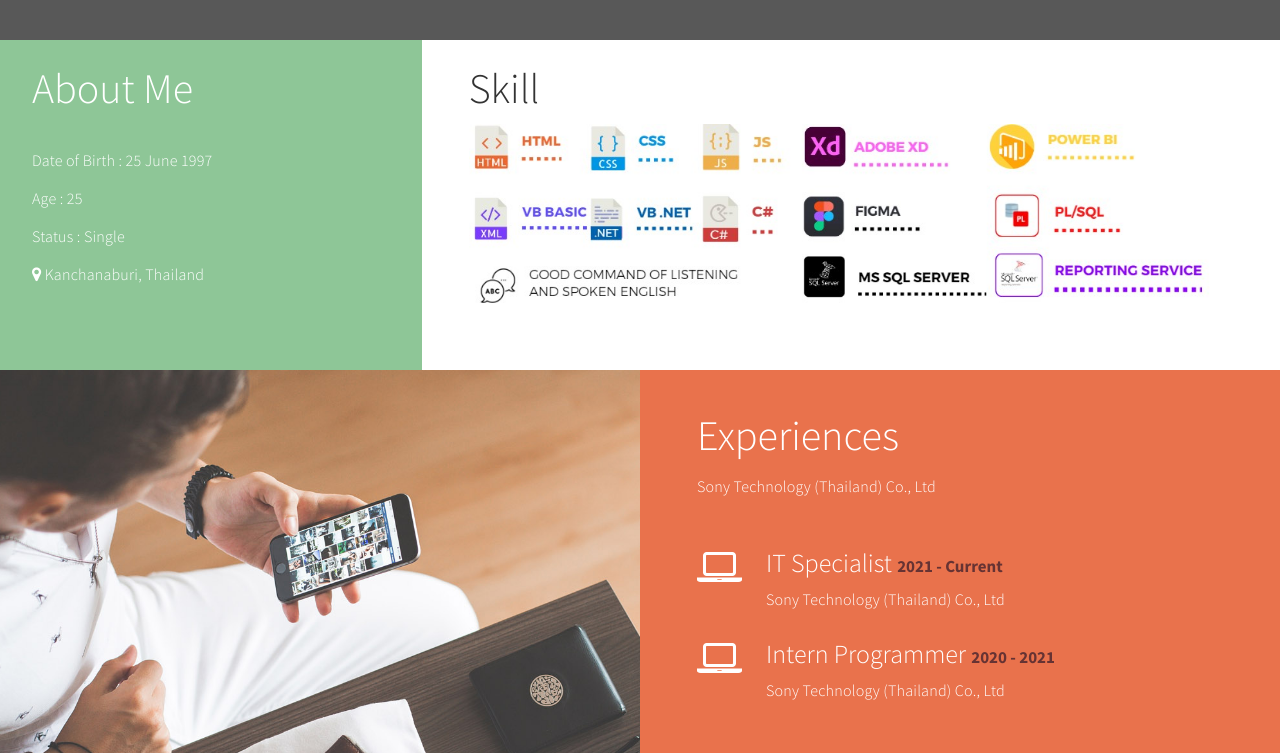
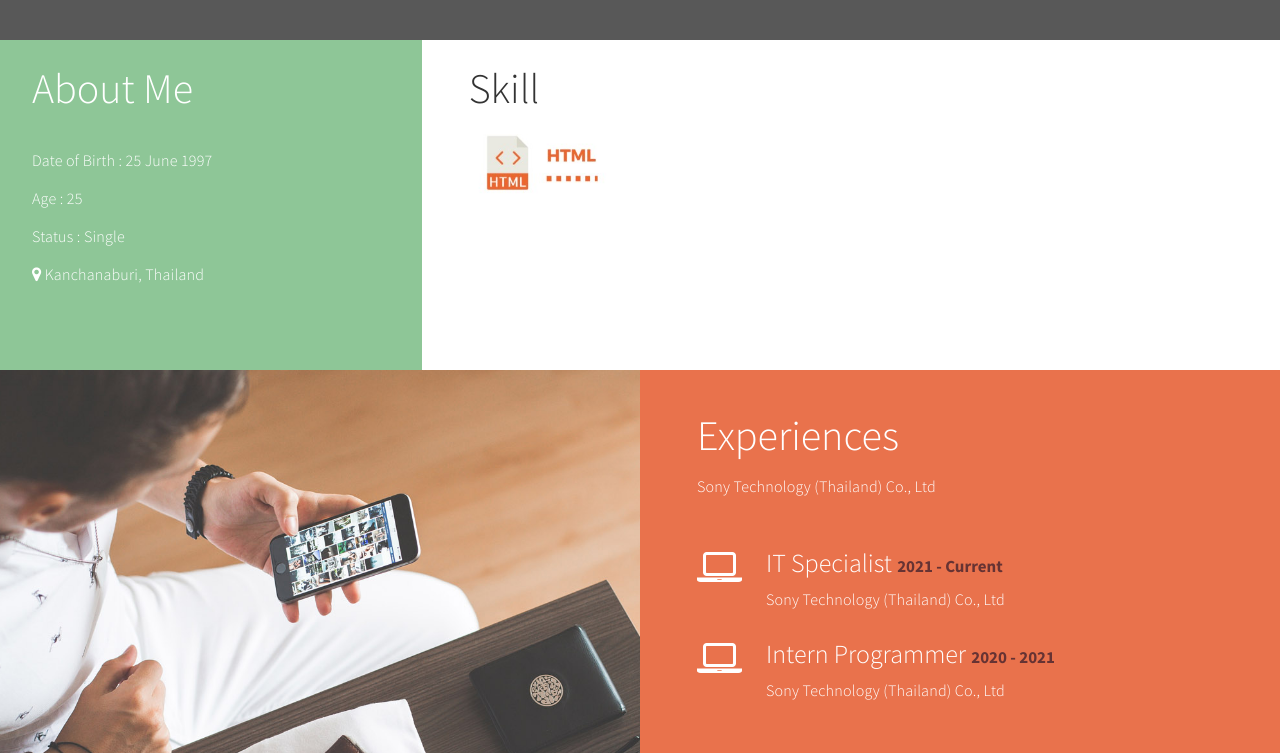
Before and after one commit to Hello-Alexis/portfolio, a plain HTML site: page index.html in a window 1280 px wide. Shown: the part 1240-1993 px from the top of the page. Drawn offline with Linux system fonts and the light colour scheme.

Commit message:
Update index.html

```diff
--- a/index.html
+++ b/index.html
@@ -150,7 +150,12 @@ http://www.templatemo.com/tm-498-stimulus
                          <div class="skill-thumb">
                               <div class="wow fadeInUp section-title " data-wow-delay="0.8s">
                                    <h2 class="">Skill</h2>
-                                   <img class="skill" src="../images/skill.jpg" width="600%" ></img>
+                                   <!-- <img class="skill" src="../images/skill.jpg" width="600%" ></img> -->
+                                   <div class="card" style="width: 5rem;">
+                                        <img src="../images/1.jpg" class="card-img-top" alt="..." width="300%">
+
+                                        </div>
+                                      </div>
                               </div>
                          </div>
                     </div>
```
